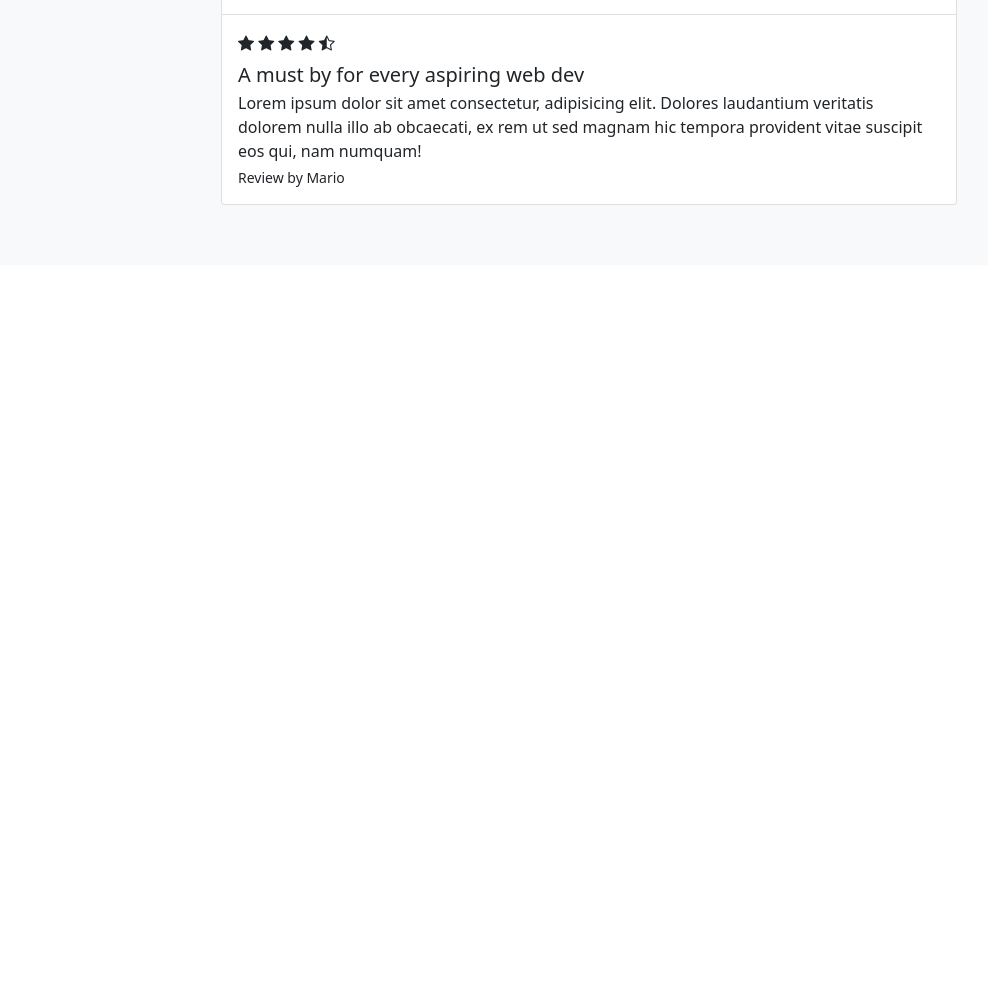
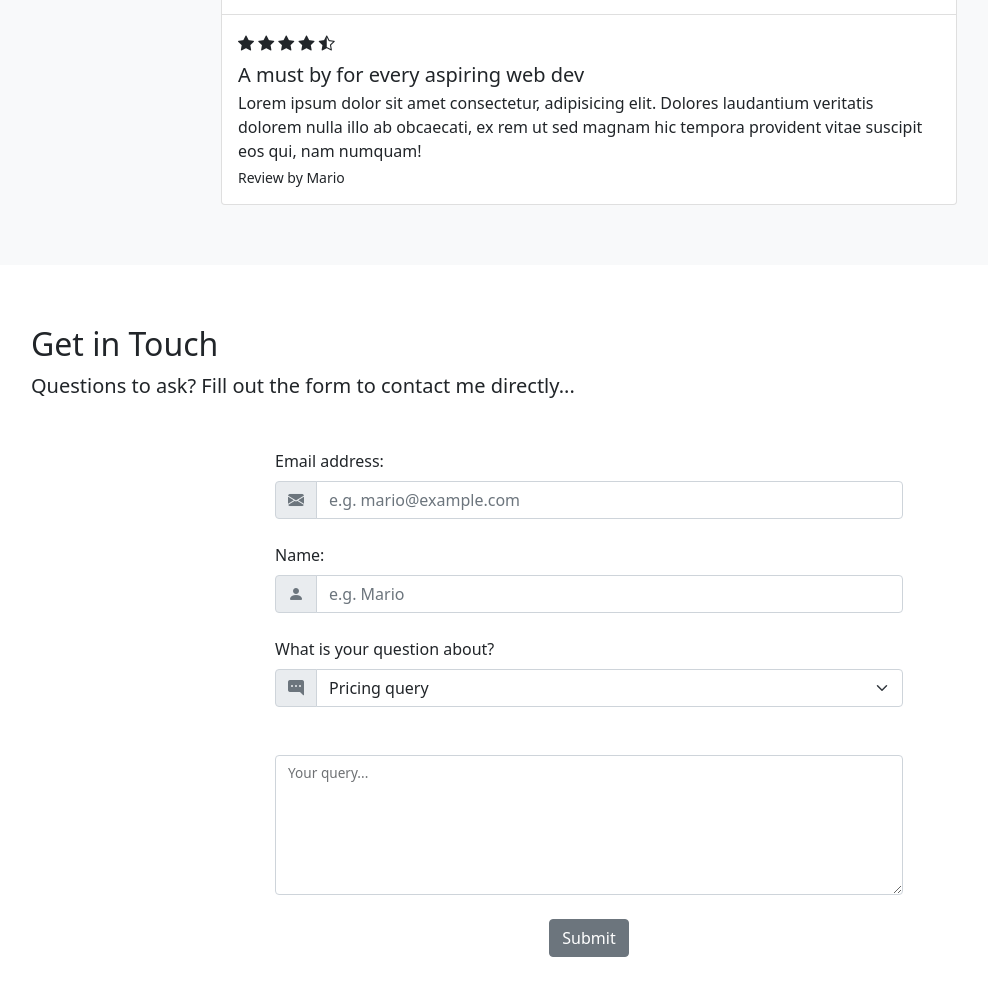
Before and after one commit to fleurdelisseho/BS-5-Tutorial, a plain HTML site: page index.html in a window 1280 px wide. Shown: the part 3275-4270 px from the top of the page, without its empty margins (51-1039 px from the left). Before the commit the page ends 3540 px from the top, so only its background shows below. Drawn offline with nearby package versions, Linux system fonts and the light colour scheme.

Commit message:
lesson-14

```diff
--- a/index.html
+++ b/index.html
@@ -288,7 +288,56 @@
     </section>
 
     <!--contact form-->
+    <!--form-control, form-label, form-select, input-group, input-group-text -->
+    <section id="contact">
+       <div class="container-lg">
+        <h2>Get in Touch</h2>
+        <p class="lead">Questions to ask? Fill out the form to contact me directly...</p>
+       </div>
 
+       <div class="row justify-content-center my-5">
+        <div class="col-lg-6">
+            <form>
+                <label for="email" class="form-label">Email address:</label>
+                <div class="mb-4 input-group">
+                    <span class="input-group-text">
+                        <i class="bi bi-envelope-fill text-secondary"></i>
+                    </span>
+                    <input type="email" class="form-control" id="email" placeholder="e.g. mario@example.com">
+                </div>
+
+                <label for="name" class="form-label">Name:</label>
+                <div class="mb-4 input-group">
+                    <span class="input-group-text">
+                      <i class="bi bi-person-fill text-secondary"></i>
+                    </span>
+                    <input type="text" id="name" class="form-control" placeholder="e.g. Mario" />
+                  </div>
+
+                <label for="subject" class="form-label">What is your question about?</label>
+                <div class="mb-4 input-group">
+                    <span class="input-group-text">
+                      <i class="bi bi-chat-right-dots-fill text-secondary"></i>
+                    </span>
+                    <select class="form-select" id="subject">
+                      <option value="pricing" selected>Pricing query</option>
+                      <option value="content">Content query</option>
+                      <option value="other">Other query</option>
+                    </select>
+                  </div>
+
+                  <div class="form-floating mb-4 mt-5">
+                    <textarea id="query" class="form-control" style="height: 140px"></textarea>
+                    <label for="query" class="form-label">Your query...</label>
+                  </div>
+
+                  <div class="mb-4 text-center">
+                    <button type="submit" class="btn btn-secondary">Submit</button>
+                  </div>
+            </form>
+        </div>
+       </div>
+    </section>
 
     <!--get updates/ modal trigger-->
 
```
